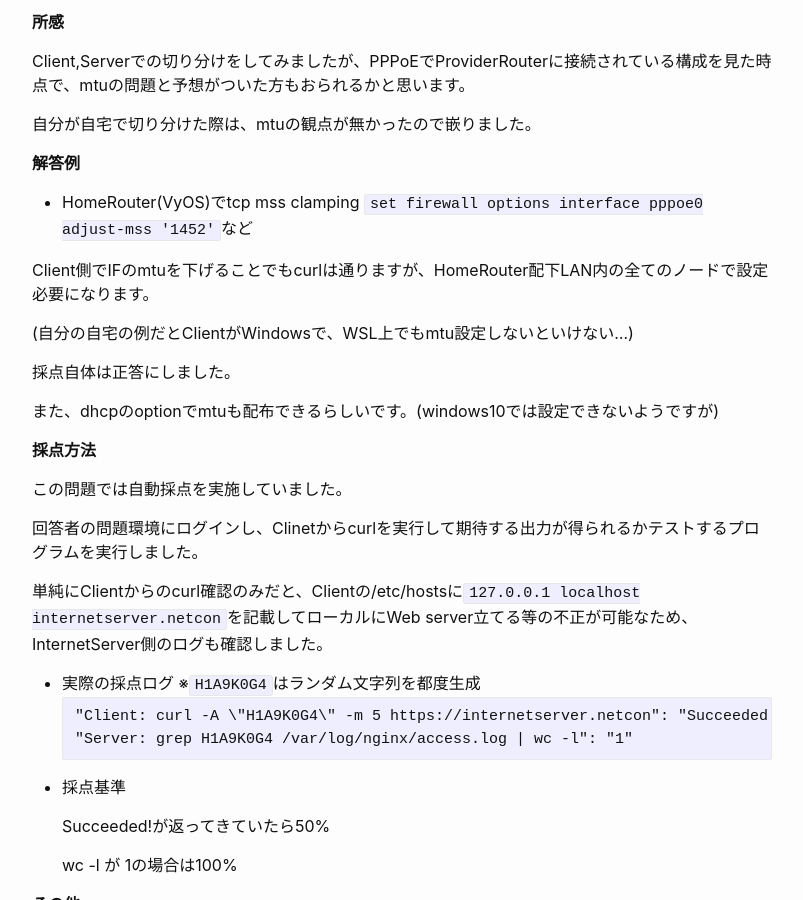
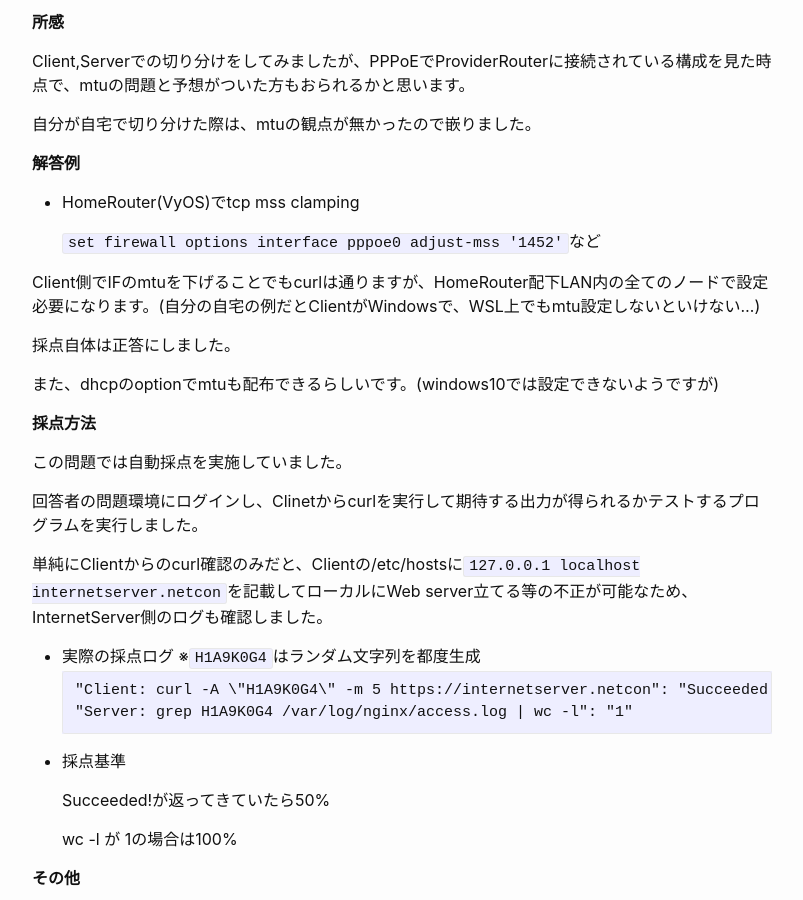
Before and after one commit to ashg0/ashg0.github.io, a Jekyll site: the page built from _posts/2022-01-27-janog49-netcon-misc-1.md, in a window 1280 px wide and 900 px high, scrolled down 3465 px. Shown: the whole window, without its empty margins (238-1041 px from the left). Built offline with Jekyll 4.4.1, drawn with Linux system fonts in a browser that asks for light colours; part of the change alters nothing that is shown.

Commit message:
update netcon

````diff
--- a/_posts/2022-01-27-janog49-netcon-misc-1.md
+++ b/_posts/2022-01-27-janog49-netcon-misc-1.md
@@ -129,11 +129,10 @@ Client,Serverでの切り分けをしてみましたが、PPPoEでProviderRouter
 
 **解答例**
 - HomeRouter(VyOS)でtcp mss clamping
-```set firewall options interface pppoe0 adjust-mss '1452'```など
 
-Client側でIFのmtuを下げることでもcurlは通りますが、HomeRouter配下LAN内の全てのノードで設定必要になります。
+  `set firewall options interface pppoe0 adjust-mss '1452'`など
 
-(自分の自宅の例だとClientがWindowsで、WSL上でもmtu設定しないといけない…)
+Client側でIFのmtuを下げることでもcurlは通りますが、HomeRouter配下LAN内の全てのノードで設定必要になります。(自分の自宅の例だとClientがWindowsで、WSL上でもmtu設定しないといけない…)
 
 採点自体は正答にしました。
 
````
